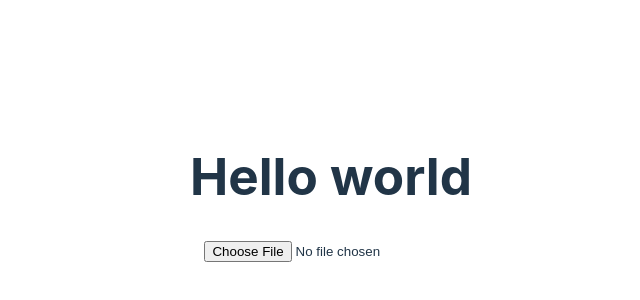
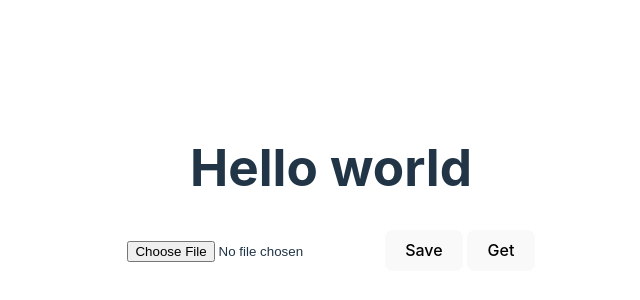
Before and after one commit to chetra-seng/ie-mini-app-poc, a Svelte app: page / in a window 1280 px wide. Shown: the part 212-512 px from the top of the page, without its empty margins (309-949 px from the left). Built offline with nearby package versions, Linux system fonts and the light colour scheme.

Commit message:
Added date

```diff
--- a/src/App.svelte
+++ b/src/App.svelte
@@ -1,4 +1,14 @@
+
+
 <main>
   <h1>Hello world</h1>
   <input type="file" />
+  <button on:click={() => {
+    const now = Date.now().toString();
+    localStorage.setItem("name", now)
+    alert(now);
+  }}>Save</button>
+  <button on:click={() => {
+    alert(localStorage.getItem("name"))
+  }}>Get</button>
 </main>
```
